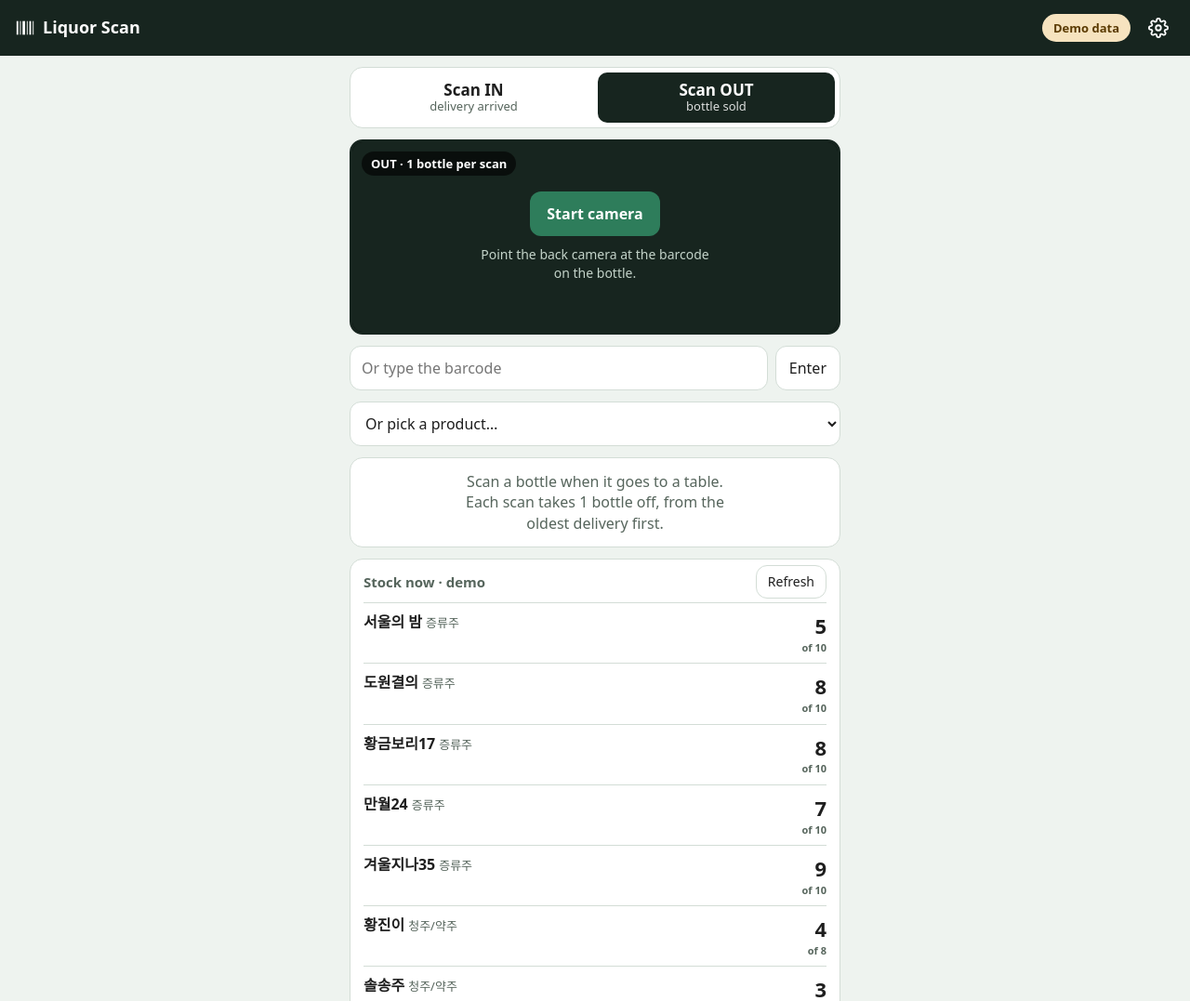
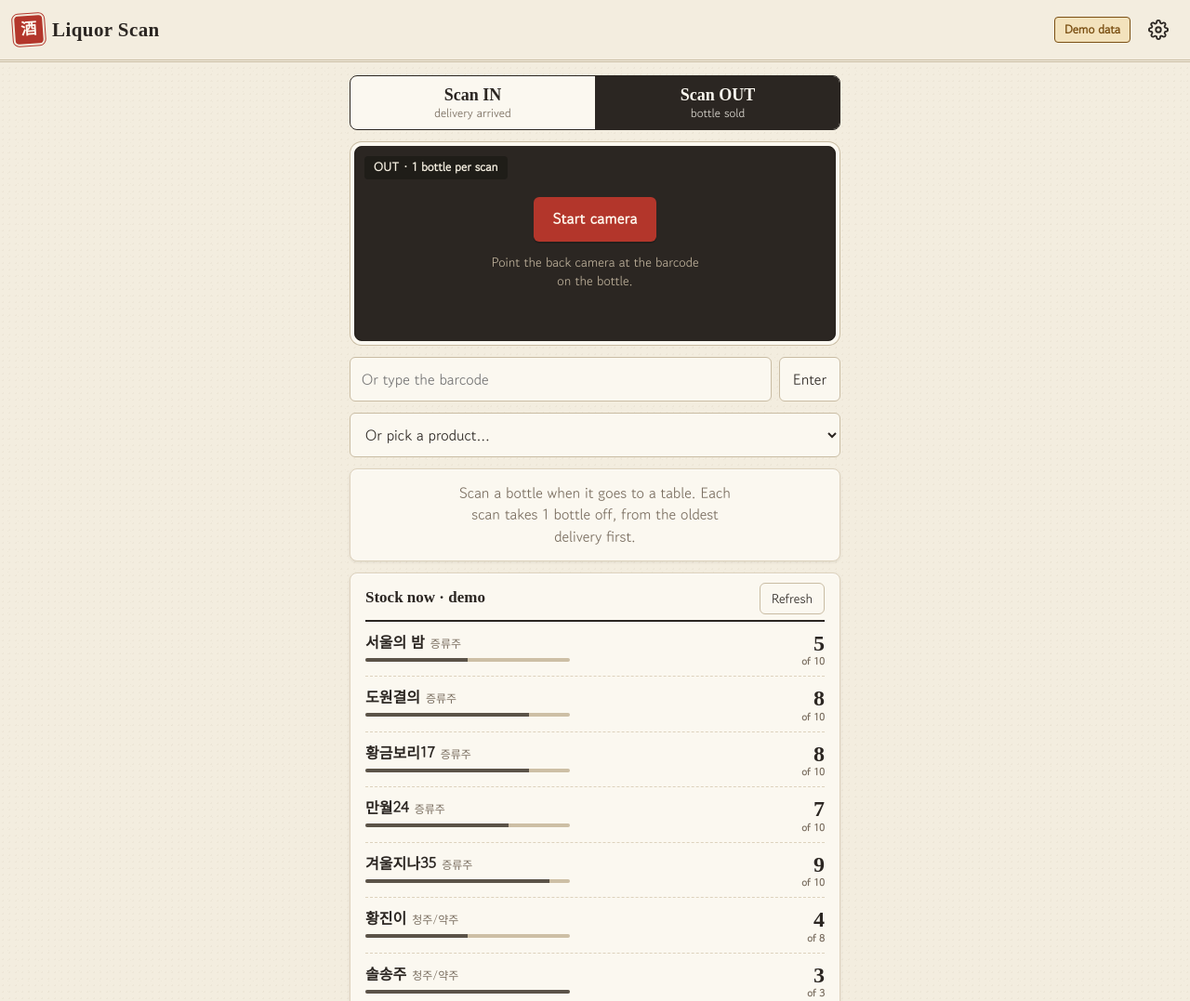
Before and after one commit to dbdms8435/liquor-scan, a plain HTML site: page index.html in a window 1280 px wide. Shown: the top 1077 px of the page at 93% size. Drawn offline with Linux system fonts and the light colour scheme; a web font is replaced by a local one.

Commit message:
Hanji design for the scan page

```diff
--- a/index.html
+++ b/index.html
@@ -3,133 +3,165 @@
 <head>
 <meta charset="utf-8">
 <meta name="viewport" content="width=device-width, initial-scale=1, viewport-fit=cover">
-<meta name="theme-color" content="#17251F">
+<meta name="theme-color" content="#F3EDDF" media="(prefers-color-scheme: light)">
+<meta name="theme-color" content="#1B1916" media="(prefers-color-scheme: dark)">
+<link rel="preconnect" href="https://fonts.googleapis.com">
+<link rel="preconnect" href="https://fonts.gstatic.com" crossorigin>
+<link href="https://fonts.googleapis.com/css2?family=Gowun+Batang:wght@400;700&family=Gowun+Dodum&display=swap" rel="stylesheet">
 <title>Liquor Scan</title>
 <style>
+/* Hanji theme: paper background, ink text, red seal accents. */
 :root {
-  --bg: #EEF3EF; --surface: #FFFFFF; --ink: #1E1E1E; --muted: #56655C; --line: #D3DDD6;
-  --brand: #2E7D5B; --brand-ink: #FFFFFF; --out: #17251F; --out-ink: #FFFFFF;
-  --ok-bg: #DCEFE5; --ok-ink: #1D5A40; --amber-bg: #F6E3BF; --amber-ink: #6E4700;
-  --red-bg: #F4C7C3; --red-ink: #7A2414; --radius: 14px;
+  --bg: #F3EDDF; --surface: #FBF8F0; --ink: #2B2622; --muted: #7A6E60; --line: #DDD2BD; --rule: #C9BCA3;
+  --seal: #B3362B; --seal-ink: #FFF8EE;          /* 인장 red: main buttons, LOW */
+  --brand: #3A5577; --brand-ink: #FBF8F0;        /* 쪽빛 indigo: Scan IN */
+  --out: #2B2622; --out-ink: #FBF8F0;            /* 먹 ink: Scan OUT */
+  --night: #2B2622; --night-ink: #EFE7D6; --night-muted: #BDB09A;
+  --ok-bg: #E2E8D6; --ok-ink: #3D5532; --amber-bg: #F3E2BC; --amber-ink: #7A4F12;
+  --red-bg: #F4D8CF; --red-ink: #8E2A1F; --gauge: #CDBFA5;
+  --radius: 8px; --shadow: 0 1px 0 rgba(255,255,255,.6) inset, 0 1px 3px rgba(60,45,25,.10);
+  --serif: "Gowun Batang", "Nanum Myeongjo", "AppleMyungjo", "Batang", serif;
   color-scheme: light;
 }
 @media (prefers-color-scheme: dark) {
   :root {
-    --bg: #0E1813; --surface: #17251F; --ink: #E6EEE9; --muted: #A2B4A9; --line: #2B3D34;
-    --brand: #3E9E73; --out: #E6EEE9; --out-ink: #0E1813;
-    --ok-bg: #173A2A; --ok-ink: #A9DDC3; --amber-bg: #4A3610; --amber-ink: #F7D894;
-    --red-bg: #4B1F16; --red-ink: #F6B7A9;
+    --bg: #1B1916; --surface: #25221E; --ink: #EDE5D4; --muted: #ADA08C; --line: #3A352E; --rule: #4A4339;
+    --seal: #D0503F; --seal-ink: #1B1916; --brand: #7F9CC4; --brand-ink: #1B1916; --out: #EDE5D4; --out-ink: #1B1916;
+    --night: #11100E; --night-ink: #EDE5D4; --night-muted: #ADA08C;
+    --ok-bg: #2B3524; --ok-ink: #C6D9B2; --amber-bg: #43341A; --amber-ink: #F1D49A;
+    --red-bg: #46211B; --red-ink: #F4B8AB; --gauge: #3F3931; --shadow: none;
     color-scheme: dark;
   }
 }
 * { box-sizing: border-box; }
 html { -webkit-text-size-adjust: 100%; }
-body { margin: 0; background: var(--bg); color: var(--ink);
-  font: 16px/1.4 system-ui, -apple-system, "Segoe UI", Roboto, "Apple SD Gothic Neo", "Malgun Gothic", "Noto Sans KR", sans-serif; }
+body { margin: 0; color: var(--ink); background-color: var(--bg);
+  background-image: radial-gradient(rgba(120,95,60,.05) 1px, transparent 1px), radial-gradient(rgba(120,95,60,.04) 1px, transparent 1px);
+  background-size: 7px 7px, 11px 11px; background-position: 0 0, 3px 5px;
+  font: 16px/1.45 "Gowun Dodum", system-ui, -apple-system, "Apple SD Gothic Neo", "Malgun Gothic", "Noto Sans KR", sans-serif; }
 button, input, select { font: inherit; color: inherit; }
 button { cursor: pointer; }
 [hidden] { display: none !important; }
 
 .top { position: sticky; top: 0; z-index: 5; display: flex; align-items: center; gap: 8px;
-  padding: 8px 12px 8px 16px; padding-top: max(8px, env(safe-area-inset-top)); background: #17251F; color: #fff; }
-.brand { display: flex; align-items: center; gap: 8px; font-weight: 700; font-size: 18px; margin-right: auto; }
-.badge { border: 0; border-radius: 999px; padding: 6px 12px; font-size: 13px; font-weight: 700; }
-.badge.demo { background: #F6E3BF; color: #5A3A00; }
-.badge.sheet { background: #A7D3BE; color: #0F3B28; }
-.icon-btn { border: 0; background: transparent; color: #fff; width: 44px; height: 44px; border-radius: 10px;
+  padding: 10px 12px 10px 16px; padding-top: max(10px, env(safe-area-inset-top)); background: var(--bg);
+  border-bottom: 3px double var(--rule); }
+.brand { display: flex; align-items: center; gap: 10px; margin-right: auto; font-family: var(--serif);
+  font-weight: 700; font-size: 21px; letter-spacing: .02em; }
+.seal { display: grid; place-items: center; width: 30px; height: 30px; border-radius: 4px; background: var(--seal);
+  color: var(--seal-ink); font-family: var(--serif); font-size: 17px; font-weight: 700; transform: rotate(-4deg);
+  box-shadow: 0 0 0 2px var(--bg), 0 0 0 3px var(--seal); }
+.badge { border: 1px solid currentColor; border-radius: 4px; padding: 4px 10px; font-size: 13px; font-weight: 700; background: transparent; }
+.badge.demo { color: var(--amber-ink); background: var(--amber-bg); }
+.badge.sheet { color: var(--ok-ink); background: var(--ok-bg); }
+.icon-btn { border: 0; background: transparent; color: var(--ink); width: 44px; height: 44px; border-radius: 8px;
   display: grid; place-items: center; }
 
-main { max-width: 560px; margin: 0 auto; padding: 12px 16px 40px; display: flex; flex-direction: column; gap: 12px; }
+main { max-width: 560px; margin: 0 auto; padding: 14px 16px 40px; display: flex; flex-direction: column; gap: 12px; }
 
-.seg { display: grid; grid-template-columns: 1fr 1fr; gap: 6px; background: var(--surface);
-  border: 1px solid var(--line); padding: 5px; border-radius: var(--radius); }
-.seg button { border: 0; background: transparent; border-radius: 10px; padding: 9px 6px; font-weight: 800;
-  font-size: 17px; display: flex; flex-direction: column; align-items: center; line-height: 1.2; }
-.seg button small { font-weight: 500; font-size: 13px; color: var(--muted); }
+.seg { display: grid; grid-template-columns: 1fr 1fr; gap: 0; background: var(--surface);
+  border: 1px solid var(--ink); border-radius: var(--radius); overflow: hidden; }
+.seg button { border: 0; background: transparent; padding: 10px 6px; font-family: var(--serif); font-weight: 700;
+  font-size: 18px; display: flex; flex-direction: column; align-items: center; line-height: 1.2; }
+.seg button + button { border-left: 1px solid var(--ink); }
+.seg button small { font-family: "Gowun Dodum", system-ui, sans-serif; font-weight: 500; font-size: 13px; color: var(--muted); }
 .seg button.in[aria-selected="true"] { background: var(--brand); color: var(--brand-ink); }
 .seg button.out[aria-selected="true"] { background: var(--out); color: var(--out-ink); }
 .seg button[aria-selected="true"] small { color: inherit; opacity: .85; }
 
 .cam { position: relative; background: #000; border-radius: var(--radius); overflow: hidden;
-  min-height: 210px; border: 3px solid var(--out); }
+  min-height: 210px; border: 1px solid var(--out); box-shadow: 0 0 0 4px var(--surface), 0 0 0 5px var(--rule); margin: 5px; }
 body.in .cam { border-color: var(--brand); }
 #reader { width: 100%; }
 #reader video { display: block; width: 100% !important; height: auto; }
-.cam-tag { position: absolute; left: 10px; top: 10px; z-index: 3; background: rgba(0,0,0,.62); color: #fff;
-  font-size: 13px; font-weight: 700; padding: 4px 10px; border-radius: 999px; }
+.cam-tag { position: absolute; left: 10px; top: 10px; z-index: 3; background: rgba(27,25,22,.72); color: #F3EDDF;
+  font-size: 13px; font-weight: 700; padding: 3px 10px; border-radius: 4px; }
+body.in .cam-tag { background: var(--brand); color: var(--brand-ink); }
 .cam-idle { position: absolute; inset: 0; z-index: 2; display: flex; flex-direction: column; align-items: center;
-  justify-content: center; gap: 10px; padding: 16px; text-align: center; background: #17251F; color: #E6EEE9; }
-.cam-idle p { margin: 0; font-size: 14px; color: #C3D3C9; max-width: 32ch; }
-.cam-idle p.bad { color: #F6B7A9; }
+  justify-content: center; gap: 12px; padding: 16px; text-align: center; background: var(--night); color: var(--night-ink); }
+.cam-idle p { margin: 0; font-size: 14px; color: var(--night-muted); max-width: 32ch; }
+.cam-idle p.bad { color: #F4B8AB; }
 
-.primary { border: 0; background: var(--brand); color: var(--brand-ink); font-weight: 700; border-radius: 12px;
-  padding: 12px 18px; min-height: 48px; }
+.primary { border: 0; background: var(--seal); color: var(--seal-ink); font-weight: 700; border-radius: 6px;
+  padding: 12px 20px; min-height: 48px; letter-spacing: .02em; box-shadow: 0 2px 0 rgba(0,0,0,.18); }
+.primary:active { transform: translateY(1px); box-shadow: none; }
 .primary:disabled { opacity: .6; }
-.ghost { border: 1px solid var(--line); background: var(--surface); border-radius: 12px; padding: 10px 14px; min-height: 48px; }
+.ghost { border: 1px solid var(--rule); background: var(--surface); border-radius: 6px; padding: 10px 14px; min-height: 48px; }
 .manual { display: flex; gap: 8px; }
 .manual input { flex: 1; min-width: 0; }
 input[type="text"], input[type="url"], input[type="number"], input[type="date"], select {
-  border: 1px solid var(--line); background: var(--surface); border-radius: 12px; padding: 10px 12px; min-height: 48px; width: 100%; }
+  border: 1px solid var(--rule); background: var(--surface); border-radius: 6px; padding: 10px 12px; min-height: 48px; width: 100%; }
+input:focus-visible, select:focus-visible, button:focus-visible { outline: 2px solid var(--brand); outline-offset: 2px; }
 input:disabled { opacity: .5; }
 input[type="number"] { -moz-appearance: textfield; appearance: textfield; }
 input[type="number"]::-webkit-inner-spin-button, input[type="number"]::-webkit-outer-spin-button { -webkit-appearance: none; margin: 0; }
 
-.card { background: var(--surface); border: 1px solid var(--line); border-radius: var(--radius); padding: 14px; min-height: 96px; }
-#card { scroll-margin-top: calc(72px + env(safe-area-inset-top)); }
+.card { background: var(--surface); border: 1px solid var(--line); border-radius: var(--radius); padding: 14px 16px;
+  min-height: 96px; box-shadow: var(--shadow); }
+#card { scroll-margin-top: calc(76px + env(safe-area-inset-top)); }
 .card.idle { display: flex; align-items: center; justify-content: center; text-align: center; color: var(--muted); }
 .card.idle p { margin: 0; max-width: 34ch; }
-.card.ok { background: var(--ok-bg); color: var(--ok-ink); border-color: transparent; }
-.card.warn { background: var(--amber-bg); color: var(--amber-ink); border-color: transparent; }
-.card.bad { background: var(--red-bg); color: var(--red-ink); border-color: transparent; }
+.card.ok { background: var(--ok-bg); color: var(--ok-ink); border-color: transparent; border-left: 5px solid var(--ok-ink); }
+.card.warn { background: var(--amber-bg); color: var(--amber-ink); border-color: transparent; border-left: 5px solid var(--amber-ink); }
+.card.bad { background: var(--red-bg); color: var(--red-ink); border-color: transparent; border-left: 5px solid var(--seal); }
 .res { display: flex; align-items: center; gap: 14px; }
-.delta { flex: none; font-size: 40px; font-weight: 800; line-height: 1; min-width: 2.4ch; text-align: center; font-variant-numeric: tabular-nums; }
-.res .name { font-size: 19px; font-weight: 700; }
+.delta { flex: none; font-family: var(--serif); font-size: 42px; font-weight: 700; line-height: 1; min-width: 2.4ch;
+  text-align: center; font-variant-numeric: tabular-nums; }
+.res .name { font-family: var(--serif); font-size: 20px; font-weight: 700; }
 .res .sub { font-size: 15px; }
 .note { margin: 10px 0 0; font-weight: 700; font-size: 15px; }
 .card .msg { margin: 0 0 10px; font-weight: 600; }
 
 .form { display: flex; flex-direction: column; gap: 8px; }
-.form h3 { margin: 0; font-size: 20px; }
+.form h3 { margin: 0; font-family: var(--serif); font-size: 21px; }
 .form .meta { color: var(--muted); font-size: 14px; margin: -4px 0 4px; }
 .form label { font-weight: 700; font-size: 14px; margin-top: 4px; }
 .two { display: grid; grid-template-columns: 1fr 1fr; gap: 8px; }
 .two > div { display: flex; flex-direction: column; gap: 4px; }
 .stepper { display: grid; grid-template-columns: 52px 1fr 52px; gap: 6px; }
-.stepper button { border: 1px solid var(--line); background: var(--bg); border-radius: 12px; font-size: 24px; font-weight: 700; }
+.stepper button { border: 1px solid var(--rule); background: var(--bg); border-radius: 6px; font-size: 24px; font-weight: 700; }
 .stepper input { text-align: center; font-size: 20px; font-weight: 800; }
 .presets { display: flex; gap: 6px; flex-wrap: wrap; }
-.presets button { border: 1px solid var(--line); background: var(--bg); border-radius: 999px; padding: 6px 14px; min-height: 38px; }
+.presets button { border: 1px solid var(--rule); background: var(--bg); border-radius: 4px; padding: 6px 14px; min-height: 38px; }
 .check { display: flex; align-items: center; gap: 8px; font-weight: 500 !important; margin-top: 0 !important; }
 .check input { width: 22px; height: 22px; accent-color: var(--brand); }
-.err { margin: 0; color: var(--red-ink); background: var(--red-bg); border-radius: 10px; padding: 8px 10px; font-size: 14px; font-weight: 600; }
+.err { margin: 0; color: var(--red-ink); background: var(--red-bg); border-radius: 6px; padding: 8px 10px; font-size: 14px; font-weight: 600; }
 .row { display: flex; gap: 8px; margin-top: 6px; }
 .row .primary { flex: 1; }
 
-.panel { background: var(--surface); border: 1px solid var(--line); border-radius: var(--radius); padding: 2px 14px 6px; }
-.panel-head { display: flex; align-items: center; justify-content: space-between; gap: 8px; min-height: 44px; }
-.panel h2 { font-size: 15px; margin: 0; color: var(--muted); }
-.panel-head .ghost { min-height: 36px; padding: 4px 12px; font-size: 14px; }
+.panel { background: var(--surface); border: 1px solid var(--line); border-radius: var(--radius); padding: 4px 16px 8px; box-shadow: var(--shadow); }
+.panel-head { display: flex; align-items: center; justify-content: space-between; gap: 8px; min-height: 48px;
+  border-bottom: 2px solid var(--ink); }
+.panel h2 { font-family: var(--serif); font-size: 17px; margin: 0; color: var(--ink); }
+.panel-head .ghost { min-height: 34px; padding: 4px 12px; font-size: 14px; }
 .list { list-style: none; margin: 0; padding: 0; }
-.list li { display: grid; grid-template-columns: 1fr auto; column-gap: 10px; padding: 9px 0; border-top: 1px solid var(--line); align-items: center; }
-.list .pn { grid-column: 1; font-weight: 600; }
-.list .ty { font-weight: 400; color: var(--muted); font-size: 13px; margin-left: 4px; }
-.list .chips { grid-column: 1; display: flex; flex-wrap: wrap; gap: 4px; margin-top: 3px; }
+.list li { display: grid; grid-template-columns: 1fr auto; column-gap: 12px; padding: 10px 0; align-items: center; }
+.list li + li { border-top: 1px dashed var(--line); }
+.list .pn { grid-column: 1; font-weight: 700; }
+.list .ty { font-weight: 400; color: var(--muted); font-size: 12px; margin-left: 6px; }
+.list .gauge { grid-column: 1; height: 4px; margin-top: 6px; background: var(--gauge); border-radius: 2px; overflow: hidden; max-width: 220px; }
+.list .gauge i { display: block; height: 100%; width: calc(var(--f) * 100%); background: var(--ink); opacity: .7; }
+.list li.low .gauge i { background: var(--seal); opacity: 1; }
+.list .chips { grid-column: 1; display: flex; flex-wrap: wrap; gap: 4px; margin-top: 5px; }
 .list .chips:empty { display: none; }
-.list .num { grid-column: 2; grid-row: 1 / span 2; font-size: 22px; font-weight: 800; text-align: right; font-variant-numeric: tabular-nums; }
-.list .num small { display: block; font-size: 11px; font-weight: 600; color: var(--muted); }
+.list .num { grid-column: 2; grid-row: 1 / span 3; font-family: var(--serif); font-size: 24px; font-weight: 700;
+  text-align: right; font-variant-numeric: tabular-nums; line-height: 1.1; }
+.list li.low .num { color: var(--seal); }
+.list .num small { display: block; font-family: "Gowun Dodum", system-ui, sans-serif; font-size: 11px; font-weight: 600; color: var(--muted); }
 .list .empty { display: block; color: var(--muted); font-size: 14px; }
-.chip { font-size: 12px; font-weight: 700; border-radius: 999px; padding: 2px 8px; }
-.chip.red { background: var(--red-bg); color: var(--red-ink); }
+.chip { font-size: 12px; font-weight: 700; border-radius: 3px; padding: 1px 7px; border: 1px solid currentColor; }
+.chip.red { background: var(--red-bg); color: var(--seal); }
 .chip.amber { background: var(--amber-bg); color: var(--amber-ink); }
 .chip.green { background: var(--ok-bg); color: var(--ok-ink); }
 .list li.flash { animation: flash 1.6s ease-out; }
 @keyframes flash { from { background: var(--amber-bg); } to { background: transparent; } }
 
-dialog { border: 0; border-radius: 18px; padding: 18px; width: min(520px, calc(100vw - 32px)); background: var(--surface); color: var(--ink); }
-dialog::backdrop { background: rgba(0,0,0,.5); }
-dialog h2 { margin: 0 0 10px; font-size: 20px; }
+dialog { border: 1px solid var(--rule); border-radius: 10px; padding: 18px; width: min(520px, calc(100vw - 32px));
+  background: var(--surface); color: var(--ink); }
+dialog::backdrop { background: rgba(27,25,22,.55); }
+dialog h2 { margin: 0 0 10px; font-family: var(--serif); font-size: 21px; }
 dialog .hint { margin: 4px 0 8px; color: var(--muted); font-size: 14px; }
-dialog hr { border: 0; border-top: 1px solid var(--line); margin: 16px 0; }
+dialog hr { border: 0; border-top: 1px dashed var(--rule); margin: 16px 0; }
 #setMsg { margin: 8px 0 0; font-size: 14px; font-weight: 600; }
 #setMsg.good { color: var(--ok-ink); }
 #setMsg.bad { color: var(--red-ink); }
@@ -139,7 +171,7 @@ dialog hr { border: 0; border-top: 1px solid var(--line); margin: 16px 0; }
 
 <header class="top">
   <div class="brand">
-    <svg width="22" height="22" viewBox="0 0 24 24" aria-hidden="true" fill="currentColor"><rect x="2" y="4" width="2" height="16"/><rect x="6" y="4" width="1" height="16"/><rect x="9" y="4" width="3" height="16"/><rect x="14" y="4" width="1" height="16"/><rect x="17" y="4" width="2" height="16"/><rect x="21" y="4" width="1" height="16"/></svg>
+    <span class="seal" aria-hidden="true">酒</span>
     Liquor Scan
   </div>
   <button id="badge" class="badge demo" type="button">Demo data</button>
@@ -603,8 +635,11 @@ function renderStock(flashCode) {
     const chips = (p.status === 'LOW' ? '<span class="chip red">LOW</span>' : '') +
       (p.soon > 0 ? '<span class="chip amber">' + p.soon + ' expire within 7 days</span>' : '') +
       (p.expired > 0 ? '<span class="chip red">' + p.expired + ' expired</span>' : '');
-    return '<li data-code="' + esc(p.barcode) + '"' + (p.barcode === flashCode ? ' class="flash"' : '') + '>' +
+    const cls = [p.barcode === flashCode ? 'flash' : '', p.status === 'LOW' ? 'low' : ''].filter(Boolean).join(' ');
+    const fill = p.par > 0 ? Math.min(1, Math.max(0, p.stock / p.par)) : 0;
+    return '<li data-code="' + esc(p.barcode) + '"' + (cls ? ' class="' + cls + '"' : '') + '>' +
       '<div class="pn">' + esc(p.name) + '<span class="ty">' + esc(p.type) + '</span></div>' +
+      (p.par > 0 ? '<div class="gauge" aria-hidden="true"><i style="--f:' + fill.toFixed(3) + '"></i></div>' : '') +
       '<div class="num">' + p.stock + '<small>' + (p.par > 0 ? 'of ' + p.par : 'bottles') + '</small></div><div class="chips">' + chips + '</div></li>';
   }).join('');
 }
```
